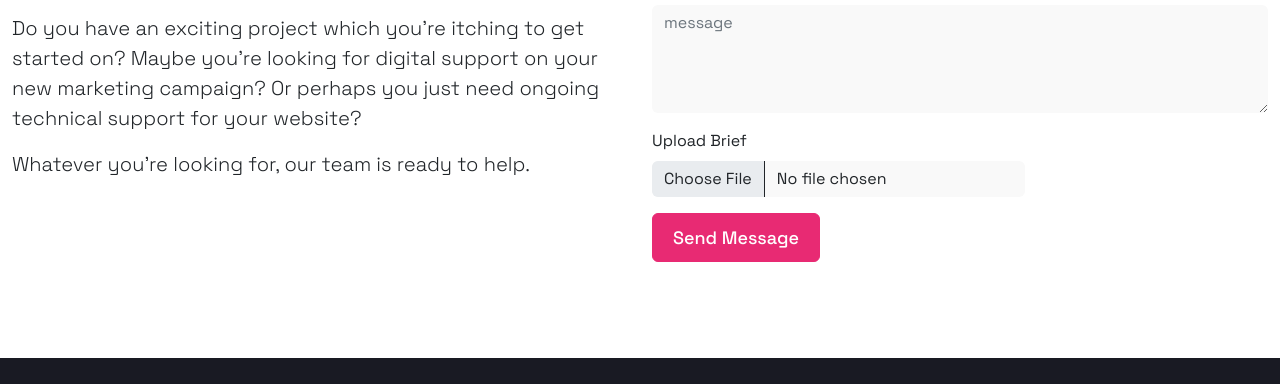
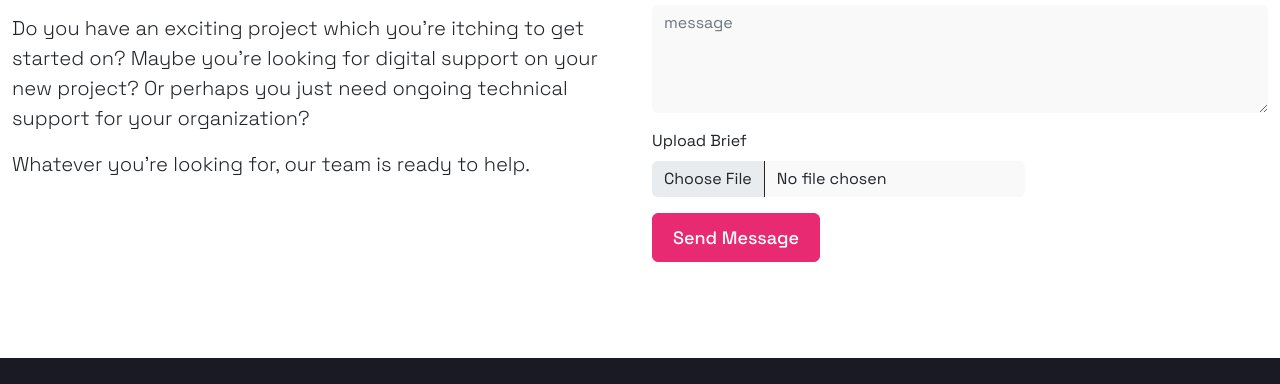
Before and after one commit to MustakAhmedKafy/Oreo, a plain HTML site: page contact.html in a window 1280 px wide. Shown: the part 292-676 px from the top of the page. Drawn offline with nearby package versions, Linux system fonts and the light colour scheme; a script that the page names is missing.

Commit message:
issue fix

```diff
--- a/contact.html
+++ b/contact.html
@@ -76,8 +76,8 @@
           <p class="lead">We want to hear from you!</p>
           <p class="lead">Do you have an exciting project which you’re itching to get started on? Maybe you’re looking
             for
-            digital support on your new marketing campaign? Or perhaps you just need ongoing technical support for your
-            website?</p>
+            digital support on your new project? Or perhaps you just need ongoing technical support for your
+            organization?</p>
           <p class="lead">
             Whatever you're looking for, our team is ready to help.
           </p>
```
Lines whose indentation alone changed are shown as unchanged.
